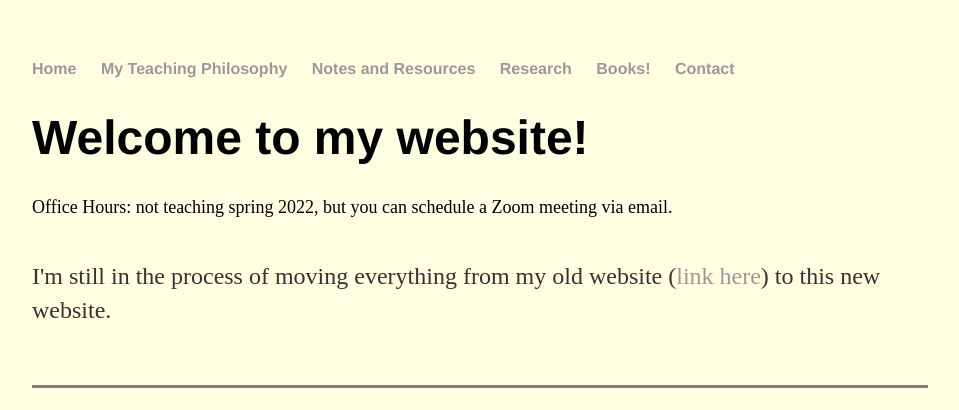
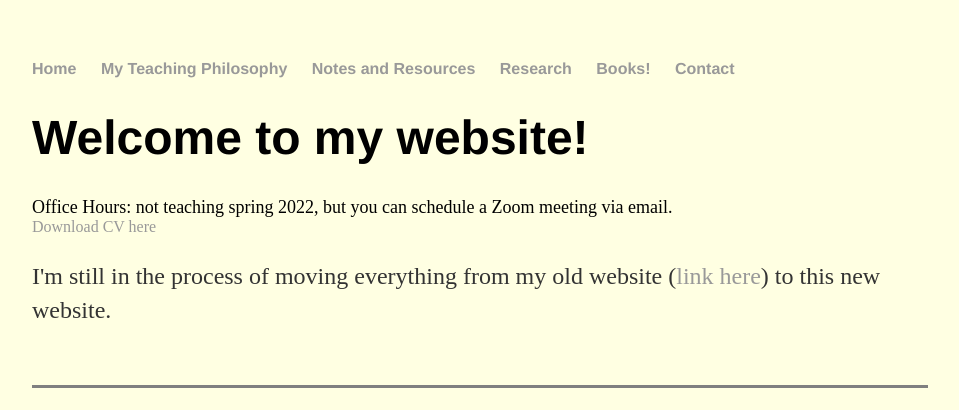
Before and after one commit to jhknakao/jhknakao.github.io, a Jekyll site: the page built from index.html, in a window 1280 px wide. Shown: the top 410 px of the page, without its empty margins (160-1119 px from the left). Built offline with Jekyll 4.4.1, drawn with Linux system fonts in a browser that asks for light colours.

Commit message:
Update index.html

```diff
--- a/index.html
+++ b/index.html
@@ -6,6 +6,7 @@ title: Joseph Nakao's Homepage
 	<h1>Welcome to my website!</h1>
 	<font size="4">Office Hours: not teaching spring 2022, but you can schedule a Zoom meeting via email.</font>
 	<br>
+	<a href="Nakao_CV_Apr2022.pdf" class="download" title="Download CV as PDF">Download CV here</a>
 	<br>
 	<p> I'm still in the process of moving everything from my old website (<a href="https://jhknakao.wixsite.com/math">link here</a>) to this new website.
 	<br>
```
